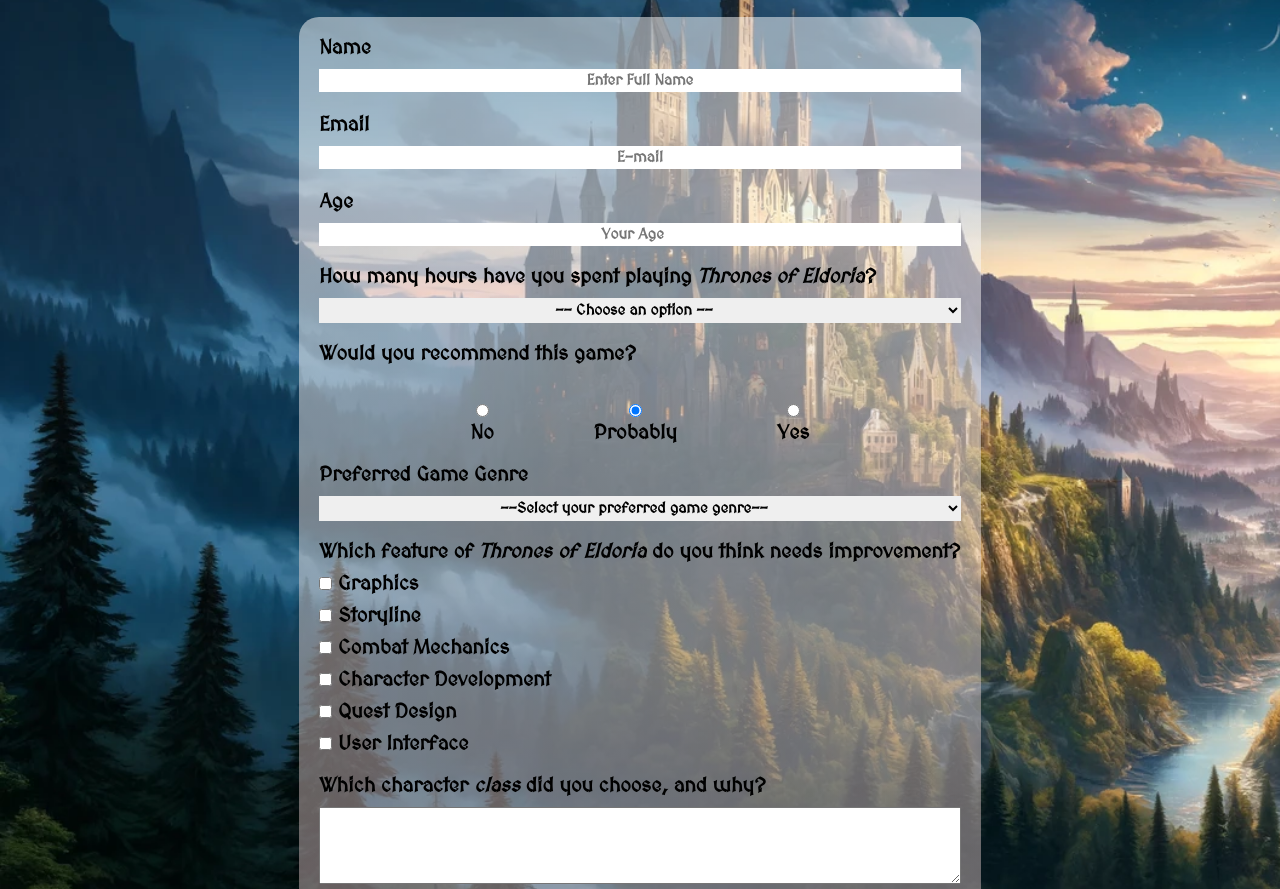
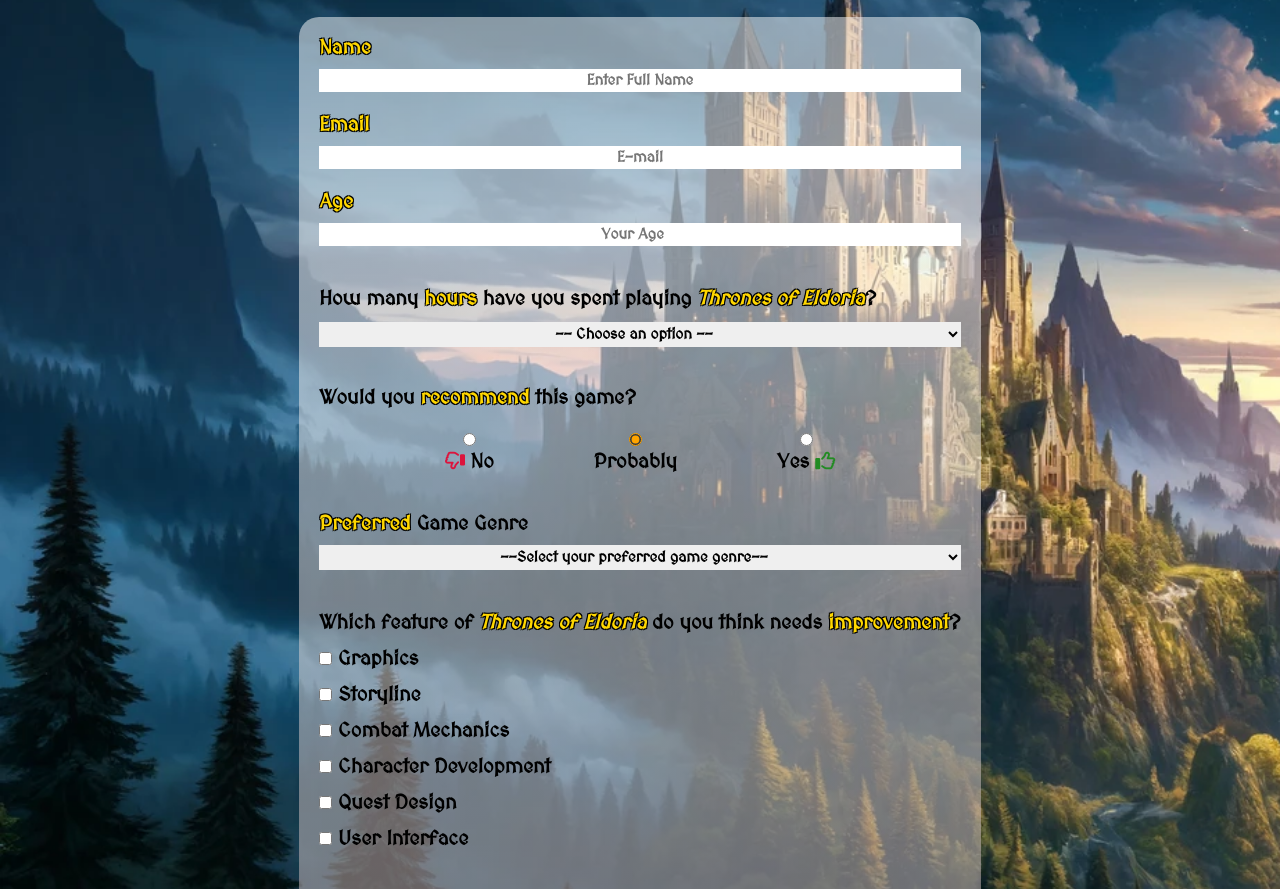
Before and after one commit to SoldirVhale/survey-form-fcc, a plain HTML site: page index.html in a window 1280 px wide. Shown: the part 153-1042 px from the top of the page. Drawn offline with Linux system fonts and the light colour scheme; a web font is replaced by a local one.

Commit message:
Added some styling. Finished for now, will come back to this in the future.

```diff
--- a/index.html
+++ b/index.html
@@ -11,7 +11,7 @@
         <link rel="preconnect" href="https://fonts.gstatic.com" crossorigin>
         <link href="https://fonts.googleapis.com/css2?family=Jersey+25&family=Lugrasimo&display=swap" rel="stylesheet">
         <link href="https://fonts.googleapis.com/css2?family=MedievalSharp&display=swap" rel="stylesheet">
-
+        <script src="https://kit.fontawesome.com/3d81f58312.js" crossorigin="anonymous"></script>
 
         <title>Thrones of Eldoria - Survey Form</title>
     </head>
@@ -23,18 +23,18 @@
         </header>
         <form id="survey-form">
             <div class="general">
-                <label id="name-label">Name</label>
+                <label id="name-label"><span class="deco">Name</span></label>
                 <input placeholder="Enter Full Name" id="name" type="text" required><br>
 
-                <label id="email-label">Email</label>
+                <label id="email-label"><span class="deco">Email</span></label>
                 <input placeholder="E-mail" type="email" id="email" required><br>
 
-                <label id="number-label">Age</label>
-                <input placeholder="Your Age" min="18" max="99" type="number" id="number">
+                <label id="number-label"><span class="deco">Age</span></label>
+                <input placeholder="Your Age" min="18" max="99" type="number" id="number" required>
             </div>
             <div class="hours-spent">
-                <p>How many hours have you spent playing <em>Thrones of Eldoria</em>?</p>
-                <select id="dropdown">
+                <p>How many <span class="deco">hours</span> have you spent playing <em>Thrones of Eldoria</em>?</p>
+                <select id="dropdown" required>
                     <option value="" selected>-- Choose an option --</option>
                     <option value="less5h">Less than 5 hours</option>
                     <option value="5-20h">5-20 hours</option>
@@ -43,12 +43,12 @@
                 </select>
             </div>
             <div class="title-rate">
-              <p>Would you recommend this game?</p>
+              <p>Would you <span class="deco">recommend</span> this game?</p>
             </div>
             <div class="rate">
                 <div>
                   <input id="no" type="radio" name="rating" value="no" ><br>
-                  <label for="no">No</label>
+                  <label for="no"><i class="fa-regular fa-thumbs-down"></i> No</label>
                 </div>
                 <div>
                   <input id="probably" type="radio" name="rating" value="probably" checked><br>
@@ -56,12 +56,12 @@
                 </div>
                 <div>
                   <input id="yes" type="radio" name="rating" value="yes"><br>
-                  <label for="yes">Yes</label>
+                  <label for="yes">Yes <i class="fa-regular fa-thumbs-up"></i></label>
                 </div>
             </div>
             <div class="game-genre">
-              <p>Preferred Game Genre</p>
-              <select id="gameGenre" name="gameGenre">
+              <p><span class="deco">Preferred</span> Game Genre</p>
+              <select id="gameGenre" name="gameGenre" required>
                 <option value="">--Select your preferred game genre--</option>
                 <option value="action">Action</option>
                 <option value="adventure">Adventure</option>
@@ -74,7 +74,7 @@
               </select>
           </div>
             <div class="improvements">
-                <p>Which feature of <em>Thrones of Eldoria</em> do you think needs improvement?</p>
+                <p>Which feature of <em>Thrones of Eldoria</em> do you think needs <span class="deco">improvement</span>?</p>
 
                 <label><input type="checkbox" value="1"> Graphics</label>
 
@@ -95,8 +95,8 @@
 
             </div>
             <div class="textfield">
-                <p>Which character <em>class</em> did you choose, and why?</p>
-                <textarea rows="5" cols="30"></textarea>
+                <p>Which <span class="deco">character class</span> did you choose, and why?</p>
+                <textarea rows="5" cols="30" placeholder="In Eldoria you will find a hidden cave..."></textarea>
             </div>
             <div class="button-sub">
                 <button id="submit" type="submit">Submit</button>
--- a/styles.css
+++ b/styles.css
@@ -34,6 +34,31 @@ body {
     font-size: 20px;
 }
 
+.deco {
+    color: gold;
+    text-shadow: -1px -1px 0 #000,
+                  1px -1px 0 #000,
+                 -1px  1px 0 #000,
+                  1px  1px 0 #000;
+}
+
+em {
+    color: gold;
+    text-shadow: -1px -1px 0 #000,
+                  1px -1px 0 #000,
+                 -1px  1px 0 #000,
+                  1px  1px 0 #000;
+}
+
+.fa-regular.fa-thumbs-down {
+    transform: rotateY(180deg);
+    color: crimson;
+}
+
+.fa-regular.fa-thumbs-up {
+    color: forestgreen;
+}
+
 ::-webkit-scrollbar {
     display: none;
 }
@@ -55,6 +80,11 @@ h1 {
     padding: 20px 0 20px 0;
     color: gold;
     font-family: "Lugrasimo", cursive;
+    user-select: none;
+    text-shadow: -1px -1px 0 #000,
+                  1px -1px 0 #000,
+                 -1px 1px 0 #000,
+                  1px 1px 0 #000;
 }
 
 #description {
@@ -62,6 +92,11 @@ h1 {
     color: lightgrey;
     padding-bottom: 20px;
     font-family: "Lugrasimo", cursive;
+    user-select: none;
+    text-shadow: -1px -1px 0 #000,
+                  1px -1px 0 #000,
+                 -1px 1px 0 #000,
+                  1px 1px 0 #000;
 }
 
 /*GENERAL*/
@@ -78,7 +113,7 @@ h1 {
 }
 
 .general {
-    padding: 20px;
+    padding: 20px 20px 40px 20px;
     display: flex;
     flex-direction: column;
     align-self: stretch;
@@ -90,7 +125,8 @@ h1 {
     display: flex;
     flex-direction: column;
     align-self: stretch;
-    padding: 0px 20px 20px 20px;
+    padding: 0 20px 40px 20px;
+    line-height: 1.3;
 }
 
 /*RATING*/
@@ -98,7 +134,7 @@ h1 {
 .title-rate {
     display: flex;
     align-self: stretch;
-    padding: 0 20px 20px 20px;
+    padding: 0 20px 10px 20px;
 }
 
 .rate {
@@ -108,7 +144,19 @@ h1 {
     align-items: center;
     justify-content: center;
     gap: 100px;
-    padding: 5px 20px 20px 20px;
+    padding: 0px 20px 40px 20px;
+}
+
+#no {
+    accent-color: crimson;
+}
+
+#probably {
+    accent-color: orange;
+}
+
+#yes {
+    accent-color: forestgreen;
 }
 
 /*GAME GENRE*/
@@ -117,7 +165,7 @@ h1 {
     display: flex;
     flex-direction: column;
     align-self: stretch;
-    padding: 0px 20px 20px 20px;
+    padding: 0px 20px 40px 20px;
 }
 
 /*IMPROVEMENTS*/
@@ -126,11 +174,16 @@ h1 {
     display: flex;
     flex-direction: column;
     align-self: stretch;
-    padding: 0px 20px 20px 20px;
+    padding: 0px 20px 40px 20px;
+    line-height: 1.3;
 }
 
 .improvements > label:last-of-type {
     padding-bottom: 0;
+}
+
+input[type="checkbox"] {
+    accent-color: crimson;
 }
 
 /*TEXT-FIELD*/
@@ -139,7 +192,13 @@ h1 {
     display: flex;
     flex-direction: column;
     align-self: stretch;
-    padding: 0px 20px 20px 20px;
+    padding: 0px 20px 40px 20px;
+}
+
+textarea {
+    font-family: "MedievalSharp", cursive;
+    padding: 6px;
+    font-size: 18px;
 }
 
 /*BUTTON-SUB*/
```
